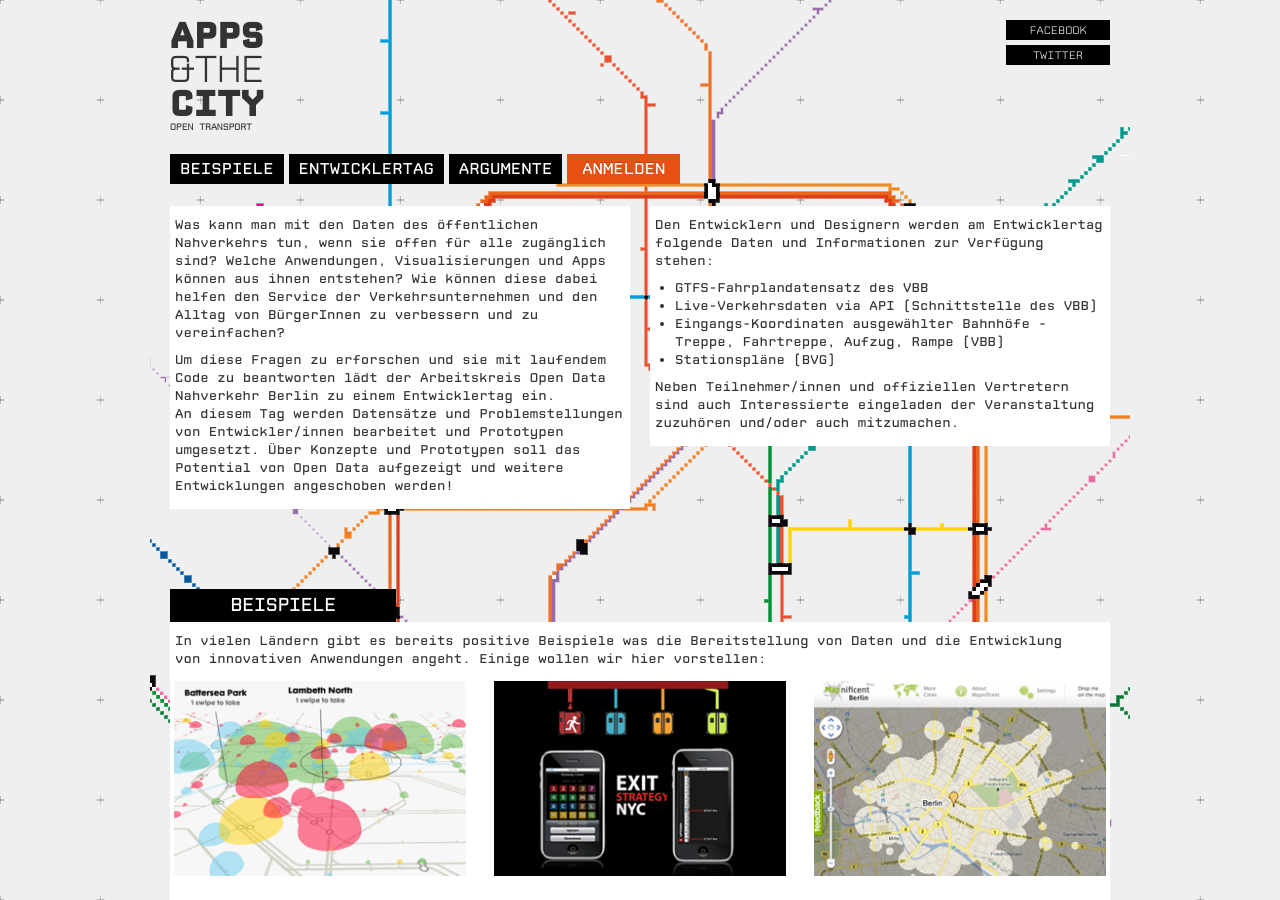
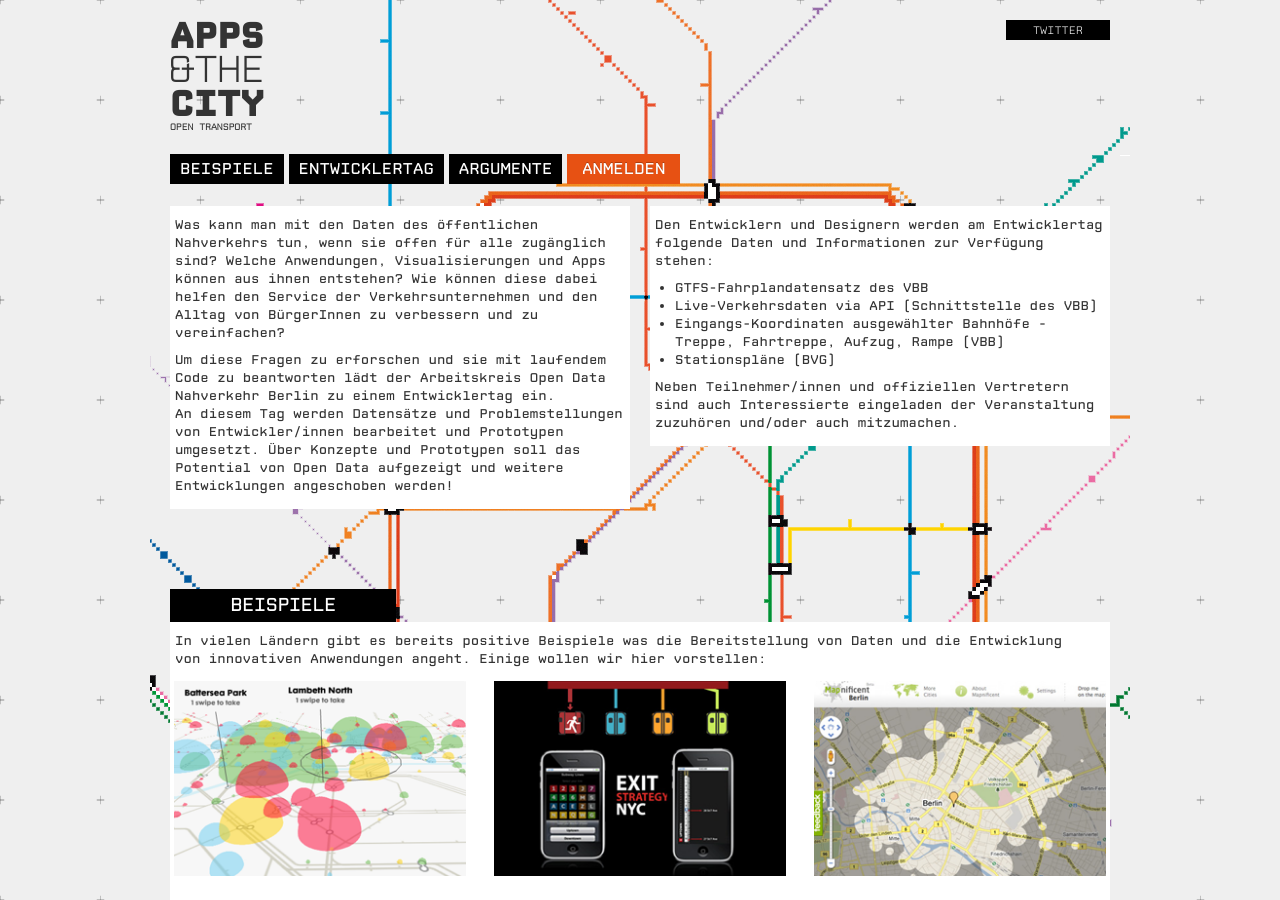
Before and after one commit to okfde/berlin.appsandthecity, a Jekyll site: the page built from index.html, in a window 1280 px wide and 900 px high. Built offline with Jekyll 4.4.1, drawn with Linux system fonts in a browser that asks for light colours; nearby versions of some CDN libraries; Markdown is read by kramdown in place of the engine named in the settings.

Commit message:
social buttons

```diff
--- a/_layouts/default.html
+++ b/_layouts/default.html
@@ -30,11 +30,12 @@
       </h1>
       <h2>Open Transport</h2>
       <ul class="social-media">
-        <li>
+        <!--<li>
           <a href="https://www.facebook.com/pages/AppsandtheCity/392520327488168">Facebook</a>
         </li>
+        -->
         <li>
-          <a href="https://twitter.com/AppsandtheCity">Twitter</a>
+          <a href="https://twitter.com/OpenVBB">Twitter</a>
         </li>
       </ul>
     </header>
```
